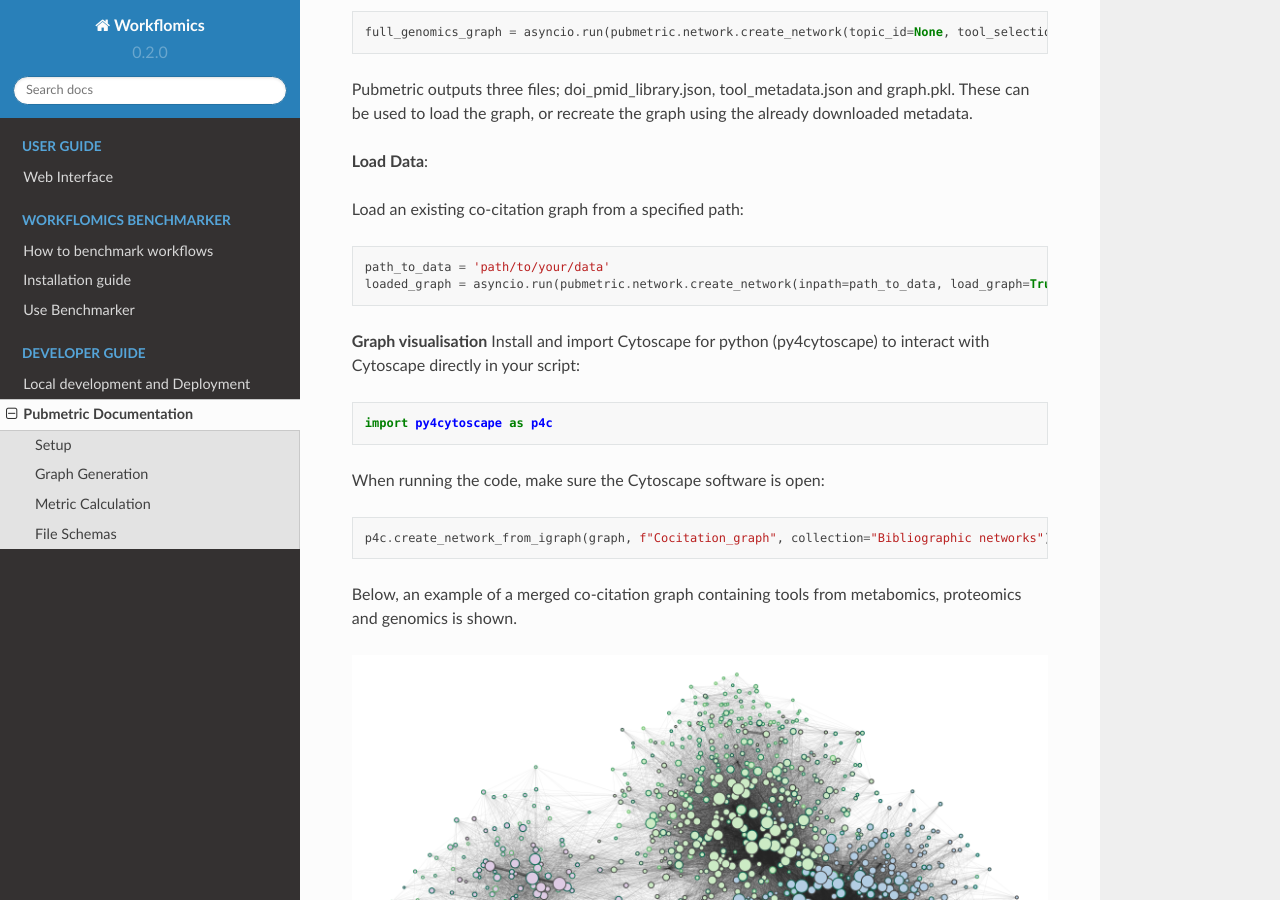
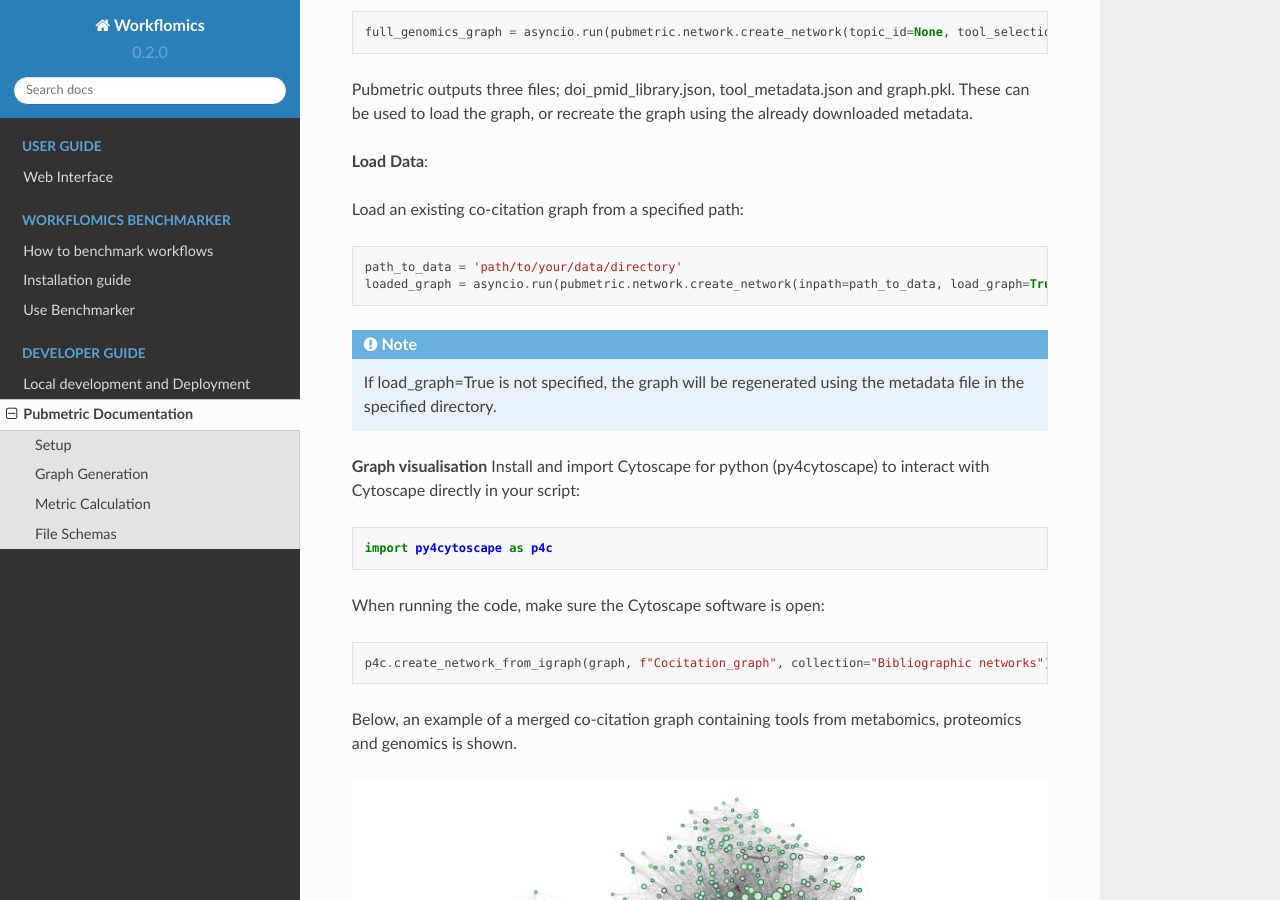
Before and after one commit to Workflomics/workflomics-readthedocs, a Sphinx documentation site: the page built from docs/source/basics/pubmetric.rst, in a window 1280 px wide and 900 px high, scrolled down 1353 px. Built offline with Sphinx 7.4.7 and the Read the Docs theme 2.0.0, drawn with Linux system fonts in a browser that asks for light colours.

Commit message:
added note on data loading

```diff
--- a/docs/source/basics/pubmetric.rst
+++ b/docs/source/basics/pubmetric.rst
@@ -70,8 +70,11 @@ Load an existing co-citation graph from a specified path:
 
 .. code-block:: python
 
-   path_to_data = 'path/to/your/data'
+   path_to_data = 'path/to/your/data/directory'
    loaded_graph = asyncio.run(pubmetric.network.create_network(inpath=path_to_data, load_graph=True))
+
+
+.. note:: If load_graph=True is not specified, the graph will be regenerated using the metadata file in the specified directory.
 
 **Graph visualisation**
 Install and import Cytoscape for python (py4cytoscape) to interact with Cytoscape directly in your script:
```
